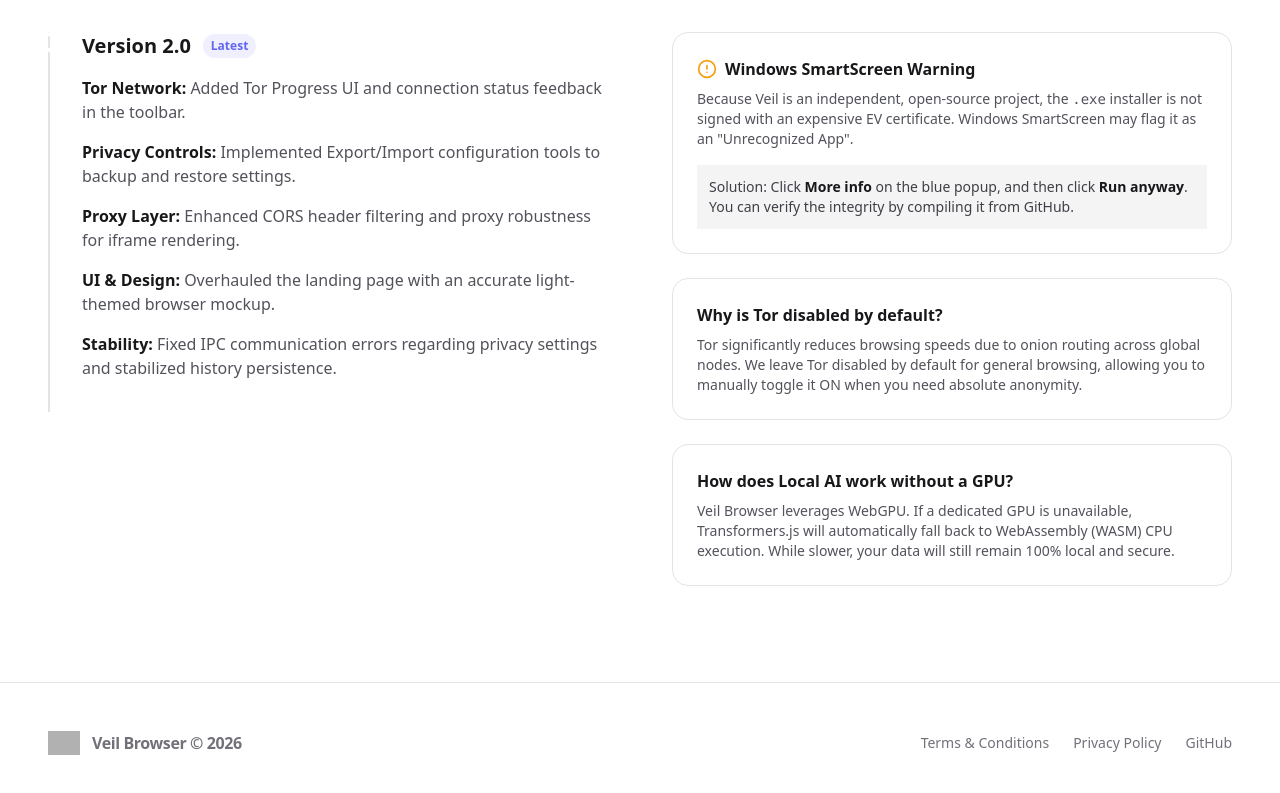
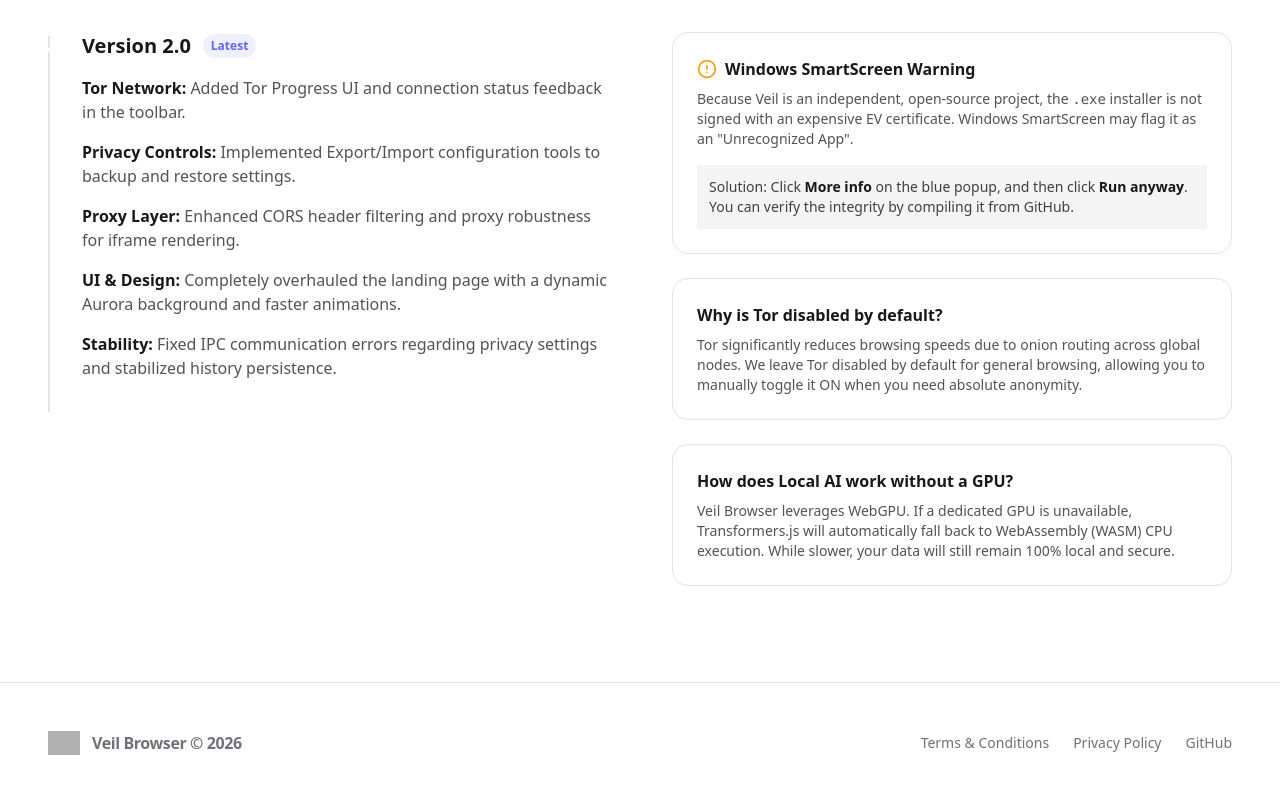
Before and after one commit to BGx-11/Veil, a Next.js app: page / in a window 1280 px wide. Shown: the part 2352-3145 px from the top of the page. Built offline with nearby package versions, Linux system fonts and the light colour scheme; grey boxes are pictures that could not be loaded.

Commit message:
docs: correct release notes regarding landing page design

```diff
--- a/src/app/page.tsx
+++ b/src/app/page.tsx
@@ -230,7 +230,7 @@
                 <li><strong className="text-zinc-900 dark:text-zinc-200">Tor Network:</strong> Added Tor Progress UI and connection status feedback in the toolbar.</li>
                 <li><strong className="text-zinc-900 dark:text-zinc-200">Privacy Controls:</strong> Implemented Export/Import configuration tools to backup and restore settings.</li>
                 <li><strong className="text-zinc-900 dark:text-zinc-200">Proxy Layer:</strong> Enhanced CORS header filtering and proxy robustness for iframe rendering.</li>
-                <li><strong className="text-zinc-900 dark:text-zinc-200">UI & Design:</strong> Overhauled the landing page with an accurate light-themed browser mockup.</li>
+                <li><strong className="text-zinc-900 dark:text-zinc-200">UI & Design:</strong> Completely overhauled the landing page with a dynamic Aurora background and faster animations.</li>
                 <li><strong className="text-zinc-900 dark:text-zinc-200">Stability:</strong> Fixed IPC communication errors regarding privacy settings and stabilized history persistence.</li>
               </ul>
             </div>
```
Also changed, not shown: 1 other file (tests, documents, lock files or other folders).
